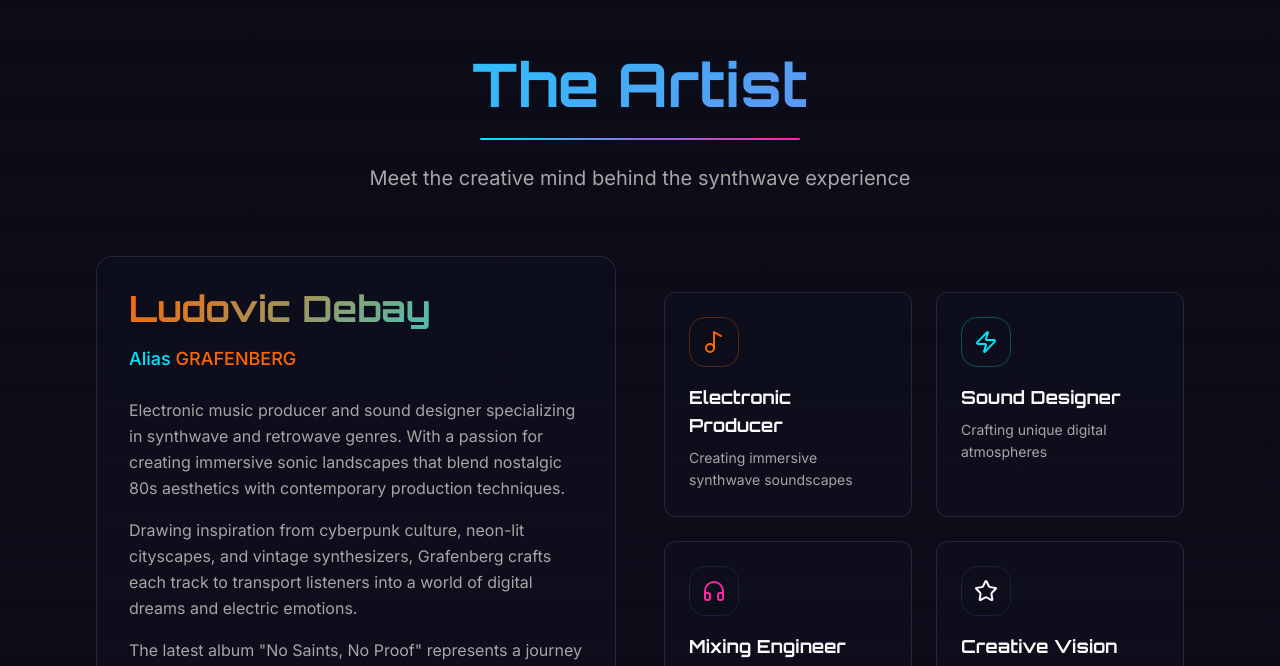
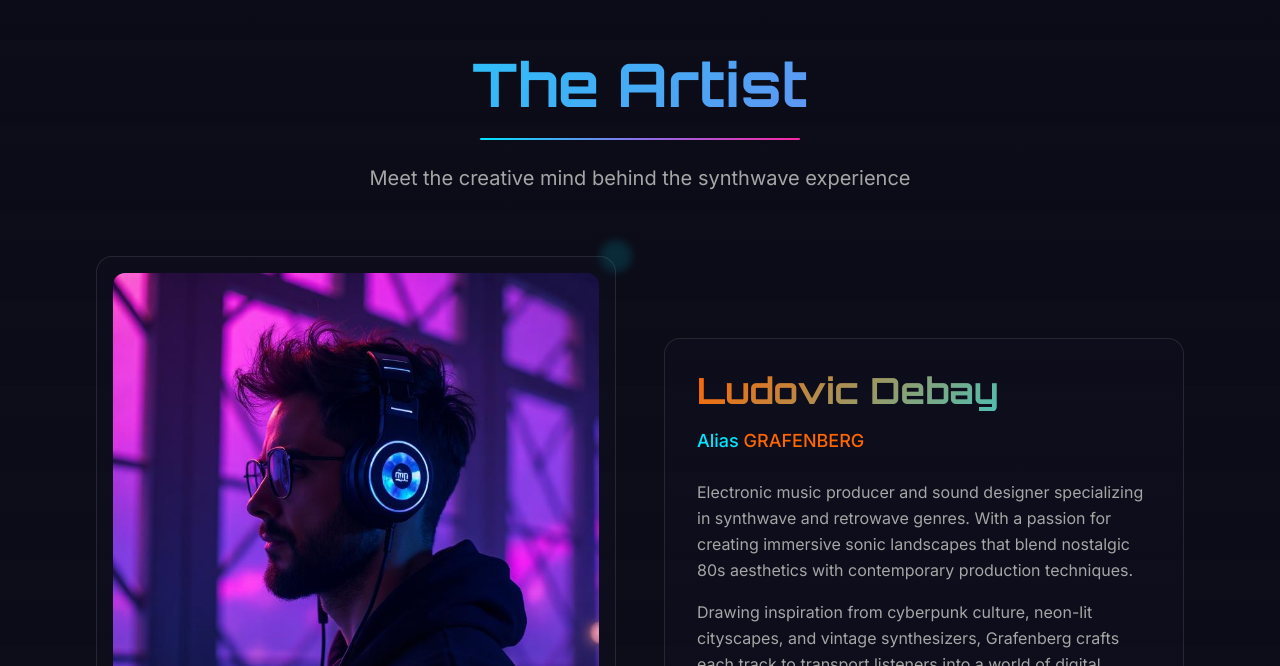
Before and after one commit to FR-TheFury/grafenberg-neon-waves, a React (Vite) app: page / in a window 1280 px wide. Shown: the part 2134-2800 px from the top of the page. Built offline with nearby package versions, Linux system fonts and the light colour scheme; the HTML template or start-up script is replaced by a standard one.

Commit message:
Add presentation image

```diff
--- a/src/components/Artist.tsx
+++ b/src/components/Artist.tsx
@@ -1,6 +1,7 @@
 import React from 'react';
 import { Button } from '@/components/ui/button';
 import { Music2, Zap, Headphones, Star } from 'lucide-react';
+import artistPortrait from '@/assets/artist-portrait.jpg';
 
 const Artist = () => {
   const highlights = [
@@ -52,8 +53,25 @@ const Artist = () => {
         </div>
 
         <div className="grid lg:grid-cols-2 gap-12 items-center">
+          {/* Artist Image */}
+          <div className="order-2 lg:order-1">
+            <div className="relative">
+              <div className="glass rounded-2xl p-4 hover:glow-violet transition-all duration-500">
+                <img
+                  src={artistPortrait}
+                  alt="Ludovic Debay - Grafenberg"
+                  className="w-full h-auto rounded-xl object-cover"
+                />
+                <div className="absolute inset-0 bg-gradient-to-t from-deep/60 via-transparent to-transparent rounded-2xl pointer-events-none" />
+              </div>
+              {/* Floating elements */}
+              <div className="absolute -top-4 -right-4 w-8 h-8 bg-neon-cyan/20 rounded-full blur-sm animate-pulse" />
+              <div className="absolute -bottom-4 -left-4 w-6 h-6 bg-neon-orange/20 rounded-full blur-sm animate-pulse" style={{ animationDelay: '1s' }} />
+            </div>
+          </div>
+
           {/* Artist Info */}
-          <div className="space-y-8">
+          <div className="space-y-8 order-1 lg:order-2">
             <div className="glass rounded-2xl p-8 hover:glow-cyan transition-all duration-500">
               <h3 className="font-orbitron font-bold text-3xl md:text-4xl mb-4 text-gradient-neon">
                 Ludovic Debay
@@ -80,8 +98,13 @@ const Artist = () => {
               </div>
             </div>
           </div>
+        </div>
 
-          {/* Highlights Grid */}
+        {/* Highlights Grid */}
+        <div className="mt-16">
+          <h3 className="font-orbitron font-bold text-2xl md:text-3xl mb-8 text-center text-gradient-cyber">
+            Expertise & Skills
+          </h3>
           <div className="grid grid-cols-1 sm:grid-cols-2 gap-6">
             {highlights.map((highlight, index) => {
               const IconComponent = highlight.icon;
```
Also changed, not shown: src/assets/artist-portrait.jpg (added).
